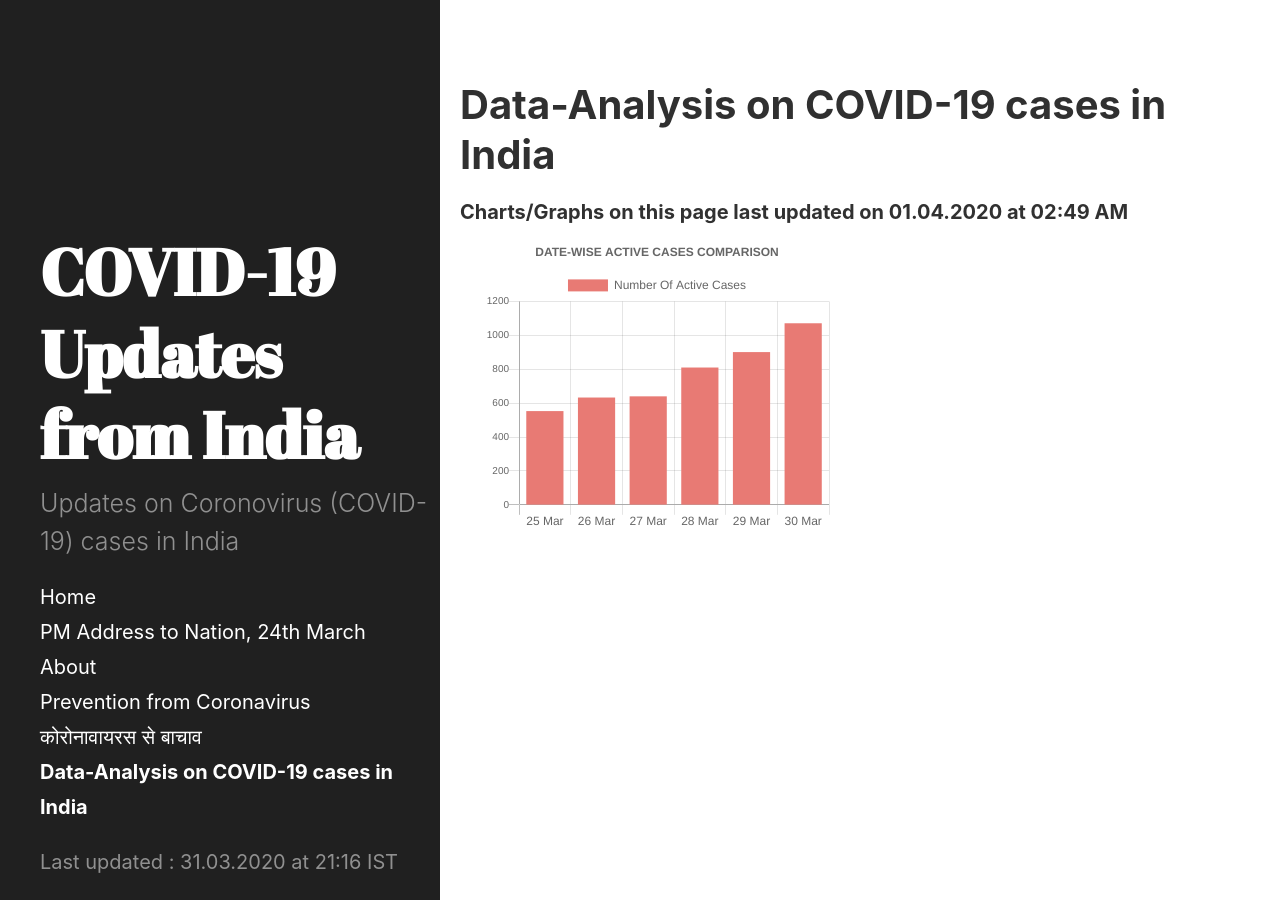
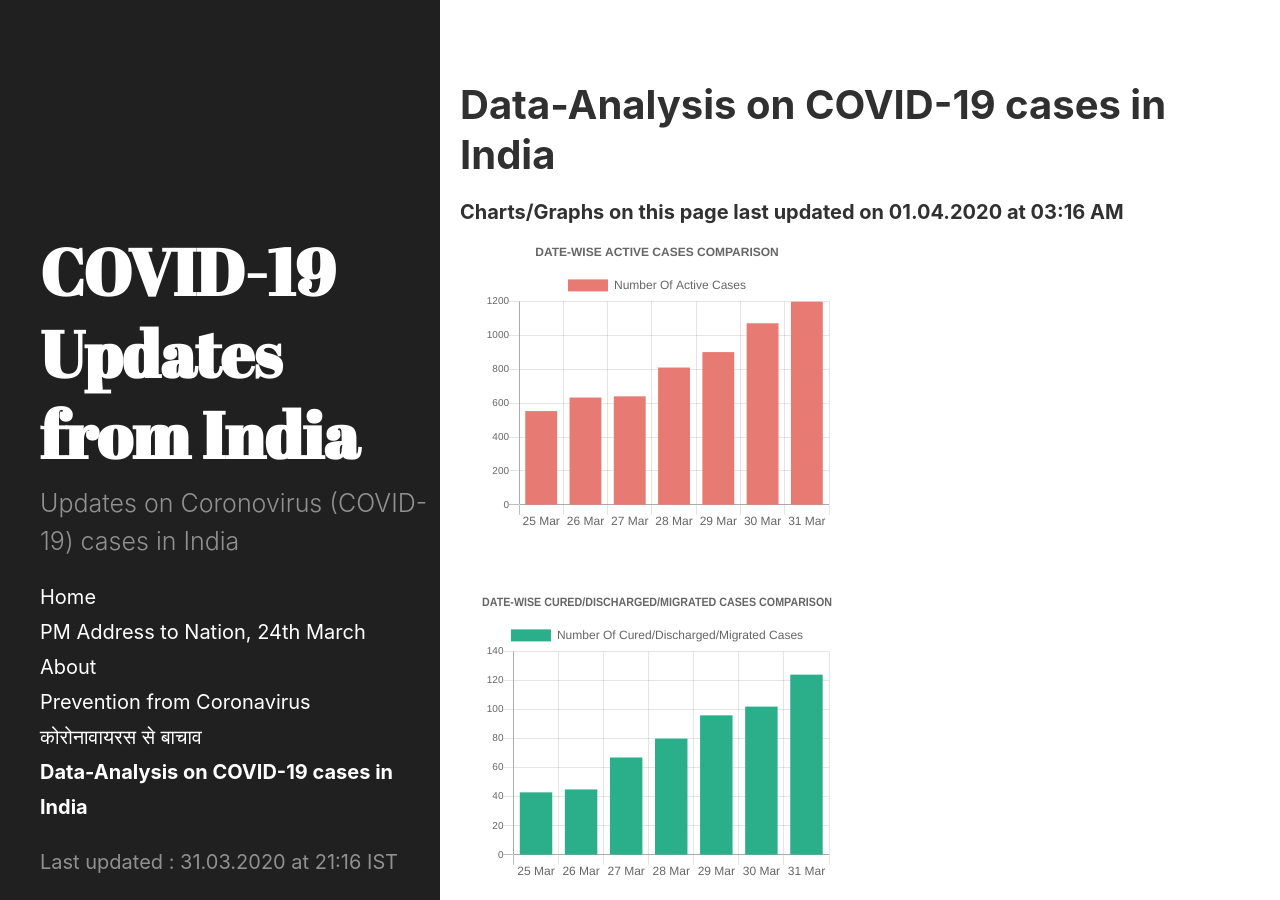
Before and after one commit to bhooraj/covid19updates-india, a Jekyll site: the page built from stats-and-charts.md, in a window 1280 px wide and 900 px high. Built offline with Jekyll 4.4.1, drawn with Linux system fonts in a browser that asks for light colours; some of the changed lines change nothing that is shown.

Commit message:
update charts

```diff
--- a/_includes/charts-20200401-0249.html
+++ /dev/null
@@ -1,62 +0,0 @@
-
-<!-- HTML starts -->
-<div class="chartWrapper">
-    <div class="container container-fluid chartAreaWrapper" style="position: relative; height:350px; width: 90vw; margin-left:2px;">
-        <canvas id="myChart1" height="300" width="350"></canvas>
-    </div>
-    <div class="container container-fluid chartAreaWrapper" style="position: relative; height:350px; width: 90vw; margin-left:2px;">
-        <canvas id="myChart2" height="300" width="350"></canvas>
-    </div>
-    <div class="container container-fluid chartAreaWrapper" style="position: relative; height:710px; width: 90vw; margin-left:2px;">
-        <canvas id="myChart3" height="680" width="350"></canvas>
-        <p style="font-size: 0.65em;">* Please refer to the update date and time on the <a href="/">homepage</a></p>
-    </div>
-    <p><i><small>Note: The above Graphs/Charts are for the representation purpose only.</small></i></p>
-</div>
-
-<!-- HTML ends -->
-
-
-<!-- Javascript Starts -->
-<script>
-        var yAxisValues1 = ['25 Mar', '26 Mar', '27 Mar', '28 Mar', '29 Mar', '30 Mar'];
-        var legendTitle1 = "Number Of Active Cases";
-        var xAxisValues1 = [553, 633, 640, 810, 901, 1071];
-        var chartTitle1 = "DATE-WISE ACTIVE CASES COMPARISON";
-        var colorsGenerated1 = ['#e87a74', '#e87a74', '#e87a74', '#e87a74', '#e87a74', '#e87a74'];
-
-        //Assigning the values for chart
-        var data1 = {
-                labels: yAxisValues1,
-                datasets: [{
-                    label: legendTitle1,
-                    data: xAxisValues1,
-                    backgroundColor: colorsGenerated1
-                }]
-            };
-
-
-        var ctx = document.getElementById('myChart1').getContext('2d');
-
-        var myChart1 = new Chart(ctx, {
-            type: 'bar',
-            data: data1,
-
-            options: {
-                title: {
-                    display: true,
-                    text: chartTitle1
-                },
-                maintainAspectRatio: false,
-                responsive: false,
-                scales: {
-                    yAxes: [{
-                        ticks: {
-                            fontSize: 10,
-                            beginAtZero: true
-                        }
-                    }]
-                }
-            }
-        });
-        </script>
--- /dev/null
+++ b/_includes/charts-20200401-0316.html
@@ -0,0 +1,148 @@
+
+<!-- HTML starts -->
+<div class="chartWrapper">
+    <div class="container container-fluid chartAreaWrapper" style="position: relative; height:350px; width: 90vw; margin-left:2px;">
+        <canvas id="myChart1" height="300" width="350"></canvas>
+    </div>
+    <div class="container container-fluid chartAreaWrapper" style="position: relative; height:350px; width: 90vw; margin-left:2px;">
+        <canvas id="myChart2" height="300" width="350"></canvas>
+    </div>
+    <div class="container container-fluid chartAreaWrapper" style="position: relative; height:710px; width: 90vw; margin-left:2px;">
+        <canvas id="myChart3" height="680" width="350"></canvas>
+        <p style="font-size: 0.65em;">* Please refer to the update date and time on the <a href="/">homepage</a></p>
+    </div>
+    <p><i><small>Note: The above Graphs/Charts are for the representation purpose only.</small></i></p>
+</div>
+
+<!-- HTML ends -->
+
+
+<!-- Javascript Starts -->
+<script>
+        var yAxisValues1 = ['25 Mar', '26 Mar', '27 Mar', '28 Mar', '29 Mar', '30 Mar', '31 Mar'];
+        var legendTitle1 = "Number Of Active Cases";
+        var xAxisValues1 = [553, 633, 640, 810, 901, 1071, 1200];
+        var chartTitle1 = "DATE-WISE ACTIVE CASES COMPARISON";
+        var colorsGenerated1 = ['#e87a74', '#e87a74', '#e87a74', '#e87a74', '#e87a74', '#e87a74', '#e87a74'];
+
+        //Assigning the values for chart
+        var data1 = {
+                labels: yAxisValues1,
+                datasets: [{
+                    label: legendTitle1,
+                    data: xAxisValues1,
+                    backgroundColor: colorsGenerated1
+                }]
+            };
+
+
+        var ctx = document.getElementById('myChart1').getContext('2d');
+
+        var myChart1 = new Chart(ctx, {
+            type: 'bar',
+            data: data1,
+
+            options: {
+                title: {
+                    display: true,
+                    text: chartTitle1
+                },
+                maintainAspectRatio: false,
+                responsive: false,
+                scales: {
+                    yAxes: [{
+                        ticks: {
+                            fontSize: 10,
+                            beginAtZero: true
+                        }
+                    }]
+                }
+            }
+        });
+
+
+        var yAxisValues2 = ['25 Mar', '26 Mar', '27 Mar', '28 Mar', '29 Mar', '30 Mar', '31 Mar'];
+        var legendTitle2 = "Number Of Cured/Discharged/Migrated Cases";
+        var xAxisValues2 = [43, 45, 67, 80, 96, 102, 124];
+        var chartTitle2 = "DATE-WISE CURED/DISCHARGED/MIGRATED CASES COMPARISON";
+        var colorsGenerated2 = ['#2aaf8a', '#2aaf8a', '#2aaf8a', '#2aaf8a', '#2aaf8a', '#2aaf8a', '#2aaf8a'];
+
+        //Assigning the values for chart
+        var data2 = {
+                labels: yAxisValues2,
+                datasets: [{
+                    label: legendTitle2,
+                    data: xAxisValues2,
+                    backgroundColor: colorsGenerated2
+                }]
+            };
+
+
+        var ctx = document.getElementById('myChart2').getContext('2d');
+
+        var myChart2 = new Chart(ctx, {
+            type: 'bar',
+            data: data2,
+
+            options: {
+                title: {
+                    display: true,
+                    text: chartTitle2
+                },
+                maintainAspectRatio: false,
+                responsive: false,
+                scales: {
+                    yAxes: [{
+                        ticks: {
+                            fontSize: 10,
+                            beginAtZero: true
+                        }
+                    }]
+                }
+            }
+        });
+
+
+        var yAxisValues3 = ['Andhra Pradesh', 'Andaman and Nicobar Islands', 'Bihar', 'Chandigarh', 'Chhattisgarh', 'Delhi', 'Goa', 'Gujarat', 'Haryana', 'Himachal Pradesh', 'Jammu and Kashmir', 'Karnataka', 'Kerala', 'Ladakh', 'Madhya Pradesh', 'Maharashtra', 'Manipur', 'Mizoram', 'Odisha', 'Puducherry', 'Punjab', 'Rajasthan', 'Tamil Nadu', 'Telengana', 'Uttarakhand', 'Uttar Pradesh', 'West Bengal'];
+        var legendTitle3 = "Number Of Active Cases On The Last Update*";
+        var xAxisValues3 = [39, 10, 14, 13, 8, 89, 5, 64, 19, 2, 50, 75, 214, 10, 44, 168, 1, 1, 3, 1, 37, 71, 69, 77, 5, 87, 24];
+        var chartTitle3 = "STATE-WISE COVID-19 ACTIVE CASES COMPARISON";
+        var colorsGenerated3 = ['#666699', '#666699', '#666699', '#666699', '#666699', '#666699', '#666699', '#666699', '#666699', '#666699', '#666699', '#666699', '#666699', '#666699', '#666699', '#666699', '#666699', '#666699', '#666699', '#666699', '#666699', '#666699', '#666699', '#666699', '#666699', '#666699', '#666699'];
+
+        //Assigning the values for chart
+        var data3 = {
+                labels: yAxisValues3,
+                datasets: [{
+                    label: legendTitle3,
+                    data: xAxisValues3,
+                    backgroundColor: colorsGenerated3
+                }]
+            };
+
+
+        var ctx = document.getElementById('myChart3').getContext('2d');
+
+        var myChart3 = new Chart(ctx, {
+            type: 'horizontalBar',
+            data: data3,
+
+            options: {
+                title: {
+                    display: true,
+                    text: chartTitle3
+                },
+                maintainAspectRatio: false,
+                responsive: false,
+                scales: {
+                    xAxes: [{
+                        ticks: {
+                            fontSize: 10,
+                            beginAtZero: true
+                        }
+                    }]
+                }
+            }
+        });
+
+
+ </script>
--- a/stats-and-charts.md
+++ b/stats-and-charts.md
@@ -2,5 +2,5 @@
 layout: page
 title: Data-Analysis on COVID-19 cases in India
 ---
-#### Charts/Graphs on this page last updated on 01.04.2020 at 02:49 AM
-{% include charts-20200401-0249.html %}
+#### Charts/Graphs on this page last updated on 01.04.2020 at 03:16 AM
+{% include charts-20200401-0316.html %}
```
